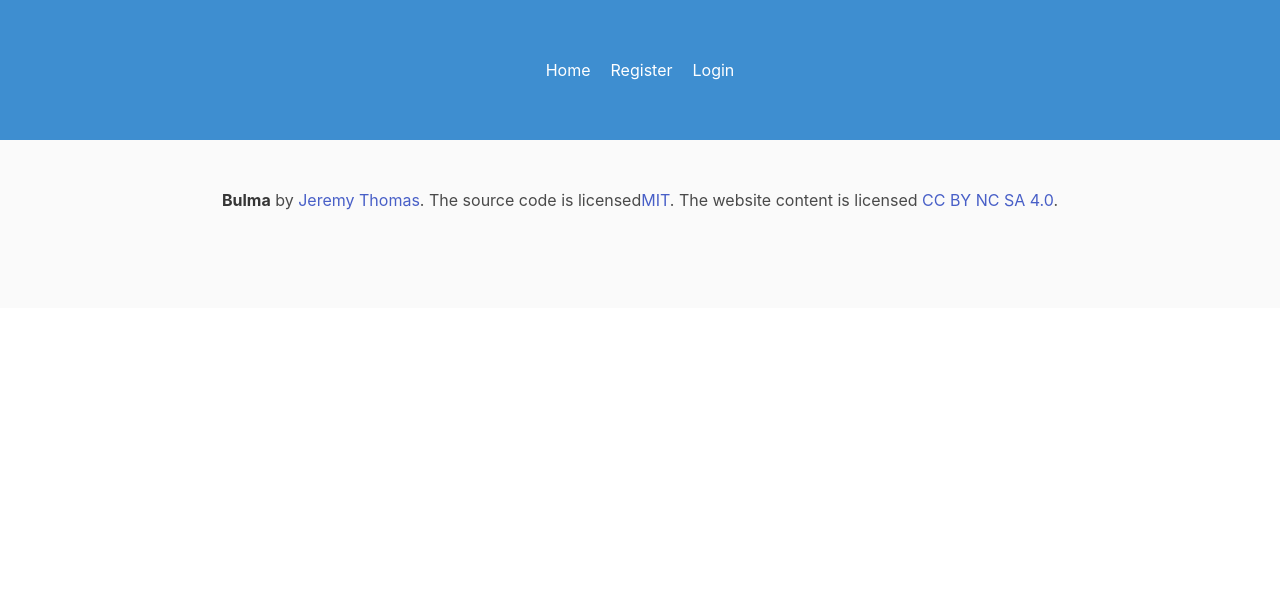
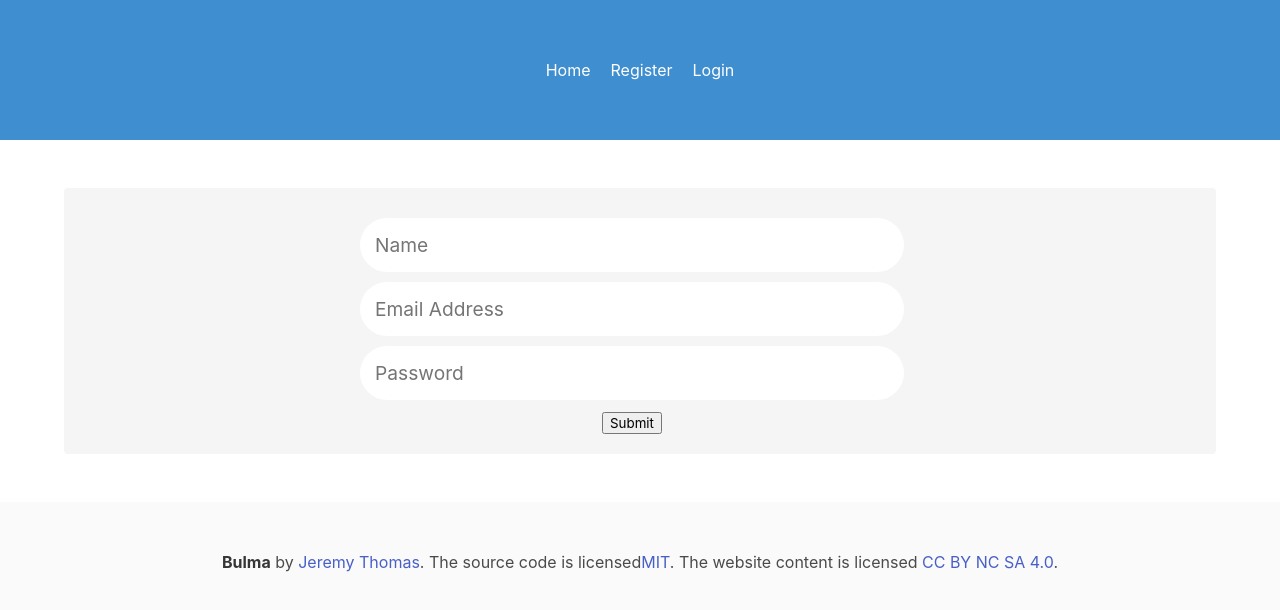
Before and after one commit to KonradBrandt8016/psychic-umbrella, a React (Create React App) app in the folder client/todo/: page /login in a window 1280 px wide. Shown: the top 610 px of the page. Built offline with nearby package versions, Linux system fonts and the light colour scheme.

Commit message:
Branching correction

```diff
--- a/client/todo/src/App.js
+++ b/client/todo/src/App.js
@@ -3,6 +3,7 @@ import { BrowserRouter, Route } from "react-router-dom";
 import Navigation from "./components/Navigation/Navigation";
 import Welcome from "./components/Welcome/Welcome";
 import Registration from "./components/Registration/Registration";
+import Login from "./components/Login/Login";
 import Footer from "./components/Footer/Footer";
 import "./App.css";
 
@@ -13,6 +14,7 @@ class App extends Component {
         <div className="App">
           <Navigation />
           <Route path="/register" component={Registration} />
+          <Route path="/login" component={Login} />
           <Route path="/" exact component={Welcome} />
           <Footer />
         </div>
--- /dev/null
+++ b/client/todo/src/components/Login/Login.js
@@ -0,0 +1,44 @@
+import React from "react";
+
+const login = () => {
+  return (
+    <div className="section">
+      <form action="/action-page">
+        <div className="container">
+          <div className="tile is-ancestor">
+            <div className="tile is-12">
+              <div className="tile is-parent">
+                <article class="tile is-child notification has-background-light">
+                  <input
+                    class="form-input"
+                    type="text"
+                    placeholder="Name"
+                    name="name"
+                    required
+                  />
+                  <input
+                    class="form-input"
+                    type="email"
+                    placeholder="Email Address"
+                    name="email"
+                    required
+                  />
+                  <input
+                    class="form-input"
+                    type="password"
+                    placeholder="Password"
+                    name="password"
+                    required
+                  />
+                  <button type="submit">Submit</button>
+                </article>
+              </div>
+            </div>
+          </div>
+        </div>
+      </form>
+    </div>
+  );
+};
+
+export default login;
```
